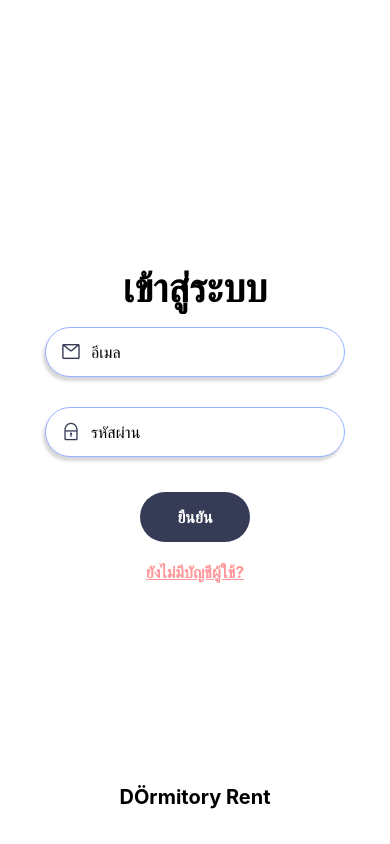
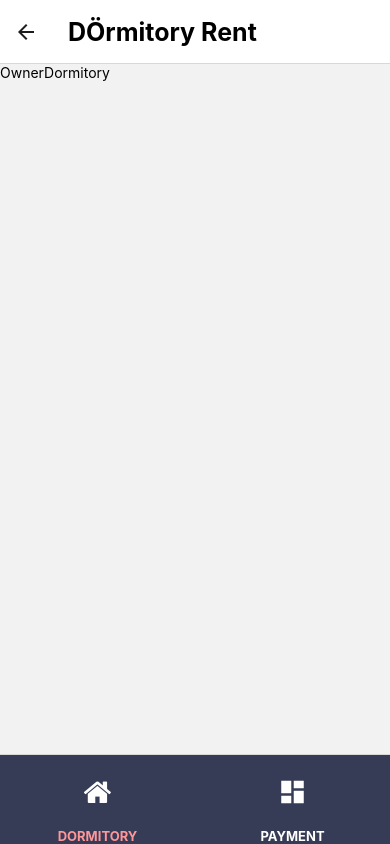
Before and after one commit to nickanyp/Dormitory-Rent, a React Native app in the folder DormitoryRentProject/: screen /OwnerDormitory in a window 390 px wide. Built offline with nearby package versions, Linux system fonts and the light colour scheme.

Commit message:
tabOwner

```diff
--- a/DormitoryRentProject/Navigation/OwnerStackNavigator.js
+++ b/DormitoryRentProject/Navigation/OwnerStackNavigator.js
@@ -10,6 +10,8 @@ import LoginOwner from "../Screen/Owner/LoginOwner";
 import RegisterOwner from "../Screen/Owner/RegisterOwner";
 import OwnerHome from "../Screen/Owner/OwnerHome";
 import EditProfileOwner from "../Screen/Owner/EditProfileOwner";
+import OwnerDormitory from '../Screen/Owner/OwnerDormitory';
+import OwnerTabNavigator from './OwnerTabNavigator';
 
 const Stack = createNativeStackNavigator();
 
@@ -47,6 +49,13 @@ const OwnerStackNavigation = () => {
           headerTitle: props => <DormitoryHeader {...props}/>
         }}
       />
+      <Stack.Screen
+        name="OwnerDormitory"
+        component={OwnerTabNavigator}
+        options={{
+          headerTitle: props => <DormitoryHeader {...props}/>
+        }}
+      />
     </Stack.Navigator>
   )
 }
--- a/DormitoryRentProject/Navigation/OwnerTabNavigator.js
+++ b/DormitoryRentProject/Navigation/OwnerTabNavigator.js
@@ -1,16 +1,57 @@
 import { View, Text } from 'react-native'
 import React from 'react'
 import { createBottomTabNavigator } from "@react-navigation/bottom-tabs";
+import OwnerDormitory from '../Screen/Owner/OwnerDormitory';
+import PaymentOwner1 from '../Screen/Owner/PaymentOwner1';
 
-const OwnerTab = createBottomTabNavigator();
+import { FontAwesome } from '@expo/vector-icons';
+import { MaterialIcons } from '@expo/vector-icons';
+
+const Tab = createBottomTabNavigator();
 
 const OwnerTabNavigator = () => {
   return (
-    <OwnerTab.Navigator>
-        <OwnerTab.Screen>
-
-        </OwnerTab.Screen>
-    </OwnerTab.Navigator>
+    <Tab.Navigator
+      screenOptions={({route}) => ({
+        tabBarStyle: {
+          height: 90,
+          backgroundColor: '#363C56',
+        }
+      })}
+      >
+      <Tab.Screen
+        name="DORMITORY"
+        component={OwnerDormitory}
+        options={{
+          tabBarIcon: ({}) => {
+            return <FontAwesome name="home" size={30} color="white" />
+          },
+          tabBarActiveTintColor: '#FF9699',
+          tabBarInactiveTintColor: 'white',
+          tabBarLabelStyle: {
+            fontSize: 13,
+            fontWeight: 'bold'
+          },
+          headerShown: false,
+        }}
+      />
+      <Tab.Screen
+        name="PAYMENT"
+        component={PaymentOwner1}
+        options={{
+          tabBarIcon: ({}) => {
+            return <MaterialIcons name="dashboard" size={30} color="white" />
+          },
+          tabBarActiveTintColor: '#FF9699',
+          tabBarInactiveTintColor: 'white',
+          tabBarLabelStyle: {
+            fontSize: 13,
+            fontWeight: 'bold'
+          },
+          headerShown: false,
+        }}
+      />
+    </Tab.Navigator>
   )
 }
 
--- /dev/null
+++ b/DormitoryRentProject/Screen/Owner/OwnerDormitory.js
@@ -0,0 +1,12 @@
+import { View, Text } from 'react-native'
+import React from 'react'
+
+const OwnerDormitory = () => {
+  return (
+    <View>
+      <Text>OwnerDormitory</Text>
+    </View>
+  )
+}
+
+export default OwnerDormitory
--- a/DormitoryRentProject/Screen/Owner/OwnerHome.js
+++ b/DormitoryRentProject/Screen/Owner/OwnerHome.js
@@ -1,12 +1,25 @@
-import { View, Text } from 'react-native'
-import React from 'react'
+import { View, Text, StyleSheet } from 'react-native'
+import React, { Component } from 'react'
+import { Button } from 'react-native-elements'
 
-const OwnerHome = () => {
-  return (
-    <View>
-      <Text>OwnerHome</Text>
-    </View>
-  )
+class OwnerHome extends Component {
+  render() {
+    return (
+      <View style={styles.container}>
+        <Text>OwnerHome</Text>
+        <Button title="กัลยรัตน์2" onPress={() => {this.props.navigation.navigate("OwnerDormitory")}}></Button>
+      </View>
+    )
+  }
 }
 
+const styles = StyleSheet.create({
+  container: {
+    flex: 1,
+    justifyContent: "center",
+    alignItems: "center",
+    backgroundColor: "white",
+  },
+})
+
 export default OwnerHome
--- a/DormitoryRentProject/Screen/Owner/ProfileOwner.js
+++ b/DormitoryRentProject/Screen/Owner/ProfileOwner.js
@@ -45,8 +45,7 @@ class ProfileOwner extends Component {
               backgroundColor: "#EEEEEE",
               borderRadius: 15,
               justifyContent: "center",
-            }}
-          >
+            }}>
             <Text
               style={[
                 styles.txt,
--- a/DormitoryRentProject/component/DormitoryFooter.js
+++ b/DormitoryRentProject/component/DormitoryFooter.js
@@ -23,7 +23,7 @@ export default function Dormitory() {
 
 const styles = StyleSheet.create({
   textStyle: {
-    fontSize: 20,
+    fontSize: 25,
     fontWeight: "bold",
     backgroundColor: "transparent",
     textAlign: "center",
--- a/DormitoryRentProject/component/DormitoryHeader.js
+++ b/DormitoryRentProject/component/DormitoryHeader.js
@@ -21,7 +21,7 @@ export default function DormitoryHeader() {
 
 const styles = StyleSheet.create({
   textStyle: {
-    fontSize: 20,
+    fontSize: 25,
     fontWeight: "bold",
     backgroundColor: "transparent",
     textAlign: "center",
```
